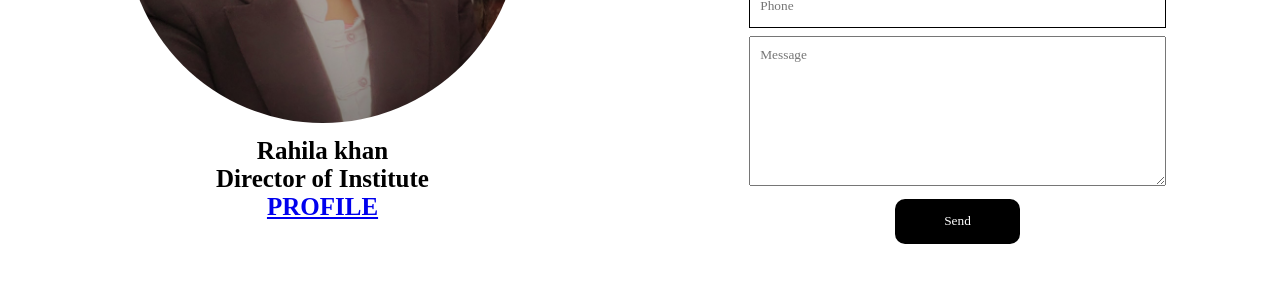
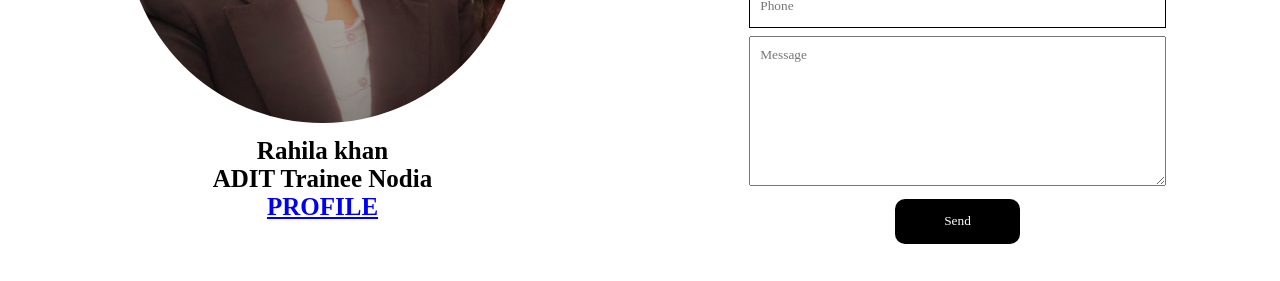
Before and after one commit to Rahila7999/institute, a plain HTML site: page index.html in a window 1280 px wide. Shown: the part 4200-4481 px from the top of the page. Drawn offline with Linux system fonts and the light colour scheme; grey boxes are pictures that could not be loaded.

Commit message:
Update index.html

```diff
--- a/index.html
+++ b/index.html
@@ -212,7 +212,7 @@
 
     <div class="reviwes-two">
         <img src="images/dp.jpg">
-        <p>Rahila khan<br> Director of Institute<br><a href="https://rahila7999.github.io/123-cv/">PROFILE</a></p>
+        <p>Rahila khan<br> ADIT Trainee Nodia <br><a href="https://rahila7999.github.io/123-cv/">PROFILE</a></p>
         </div>
 
     <!--REVIWES  code END-->
```
